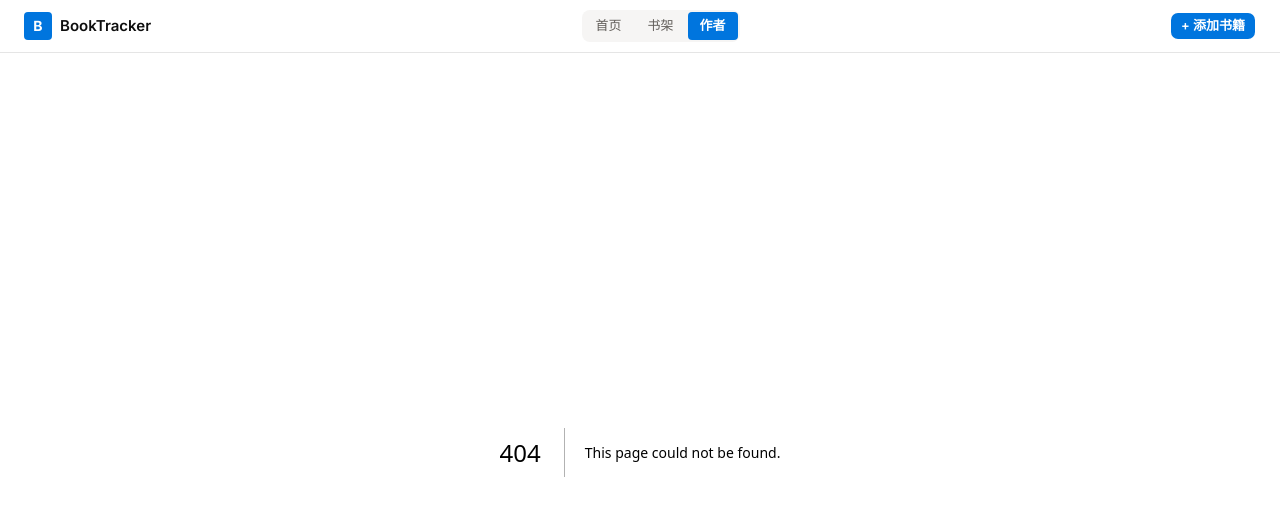
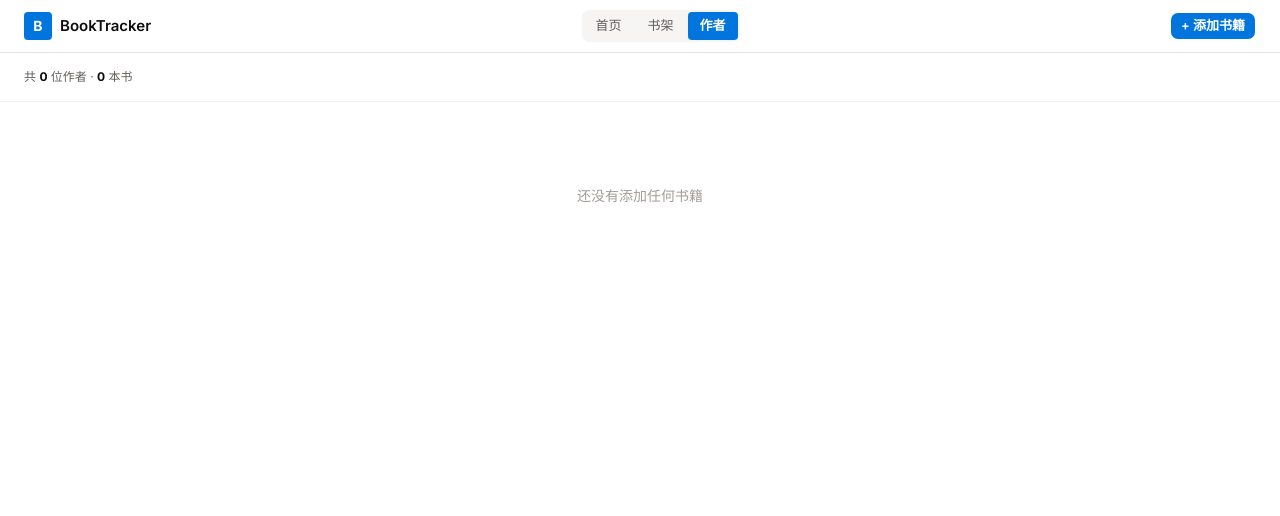
Before and after one commit to talentwill/BookTracker, a Next.js app: page /authors in a window 1280 px wide. Before the commit this address had no page. Shown: the top 516 px of the page. Built offline with nearby package versions, Linux system fonts and the light colour scheme.

Commit message:
feat: add author list and detail pages with editing

```diff
--- /dev/null
+++ b/src/app/authors/[id]/page.tsx
@@ -0,0 +1,96 @@
+"use client"
+
+import { use, useState } from "react"
+import Link from "next/link"
+import { useBookStore } from "@/lib/store"
+import { BookCard } from "@/components/book-card"
+import { Dialog, DialogContent, DialogHeader, DialogTitle } from "@/components/ui/dialog"
+import { Button } from "@/components/ui/button"
+import { Input } from "@/components/ui/input"
+
+export default function AuthorDetailPage({ params }: { params: Promise<{ id: string }> }) {
+  const { id } = use(params)
+  const store = useBookStore()
+  const author = store.authors.find(a => a.id === id)
+  const [editOpen, setEditOpen] = useState(false)
+  const [editName, setEditName] = useState("")
+
+  if (!author) {
+    return (
+      <div className="flex flex-col items-center justify-center gap-4 py-20">
+        <p className="text-[#615d59]">作者未找到</p>
+        <Link href="/authors" className="text-[#0075de] hover:underline">返回作者列表</Link>
+      </div>
+    )
+  }
+
+  const books = store.books.filter(b => b.authorId === id)
+  const totalChapters = books.reduce((sum, book) => {
+    const round = store.getActiveRound(book.id)
+    const statuses = store.chapterStatuses.filter(c => c.roundId === (round?.id ?? ""))
+    return sum + statuses.filter(s => s.checked).length
+  }, 0)
+
+  return (
+    <div>
+      <div className="border-b border-[rgba(0,0,0,0.1)] px-6 py-3">
+        <Link href="/authors" className="text-sm text-[#0075de] hover:underline">← 返回作者列表</Link>
+      </div>
+
+      <div className="flex items-center gap-4 border-b border-[rgba(0,0,0,0.1)] px-6 py-6">
+        <div className="flex h-16 w-16 items-center justify-center rounded-full border border-[rgba(0,0,0,0.1)] bg-[#f6f5f4] text-[28px]">
+          {author.name[0]}
+        </div>
+        <div>
+          <h1 className="text-[22px] font-bold text-[rgba(0,0,0,0.95)]">{author.name}</h1>
+          <p className="mt-0.5 text-[13px] text-[#615d59]">
+            共 {books.length} 本书 · {books.filter(b => {
+              const round = store.getActiveRound(b.id)
+              const items = store.tocItems.filter(t => t.bookId === b.id)
+              const statuses = store.chapterStatuses.filter(c => c.roundId === (round?.id ?? ""))
+              return items.length > 0 && statuses.filter(s => s.checked).length === items.length
+            }).length} 本已读完 · 总计阅读 {totalChapters} 个章节
+          </p>
+        </div>
+        <button
+          onClick={() => { setEditName(author.name); setEditOpen(true) }}
+          className="ml-auto rounded-md bg-[rgba(0,0,0,0.05)] px-3 py-1.5 text-xs font-medium text-[rgba(0,0,0,0.95)] hover:bg-[rgba(0,0,0,0.08)]"
+        >
+          编辑
+        </button>
+      </div>
+
+      <div className="grid gap-4 p-6" style={{ gridTemplateColumns: "repeat(auto-fill, minmax(210px, 1fr))" }}>
+        {books.map(book => {
+          const round = store.getActiveRound(book.id)
+          const items = store.tocItems.filter(t => t.bookId === book.id)
+          const statuses = store.chapterStatuses.filter(c => c.roundId === (round?.id ?? ""))
+          return (
+            <BookCard key={book.id} book={book} author={author} round={round} items={items} statuses={statuses} />
+          )
+        })}
+      </div>
+
+      <Dialog open={editOpen} onOpenChange={setEditOpen}>
+        <DialogContent className="sm:max-w-sm">
+          <DialogHeader>
+            <DialogTitle>编辑作者</DialogTitle>
+          </DialogHeader>
+          <div className="py-4">
+            <label className="mb-1.5 block text-[13px] font-semibold text-[rgba(0,0,0,0.95)]">作者名</label>
+            <Input value={editName} onChange={e => setEditName(e.target.value)} />
+          </div>
+          <div className="flex justify-end gap-2 border-t border-[rgba(0,0,0,0.1)] pt-4">
+            <Button variant="ghost" onClick={() => setEditOpen(false)}>取消</Button>
+            <Button
+              className="bg-[#0075de] hover:bg-[#005bab]"
+              onClick={() => { store.updateAuthor(id, { name: editName }); setEditOpen(false) }}
+            >
+              保存
+            </Button>
+          </div>
+        </DialogContent>
+      </Dialog>
+    </div>
+  )
+}
--- /dev/null
+++ b/src/app/authors/page.tsx
@@ -0,0 +1,38 @@
+"use client"
+
+import { useBookStore } from "@/lib/store"
+import { AuthorCard } from "@/components/author-card"
+
+export default function AuthorsPage() {
+  const store = useBookStore()
+
+  const authorData = store.authors.map(author => {
+    const books = store.books
+      .filter(b => b.authorId === author.id)
+      .map(book => {
+        const round = store.getActiveRound(book.id)
+        const items = store.tocItems.filter(t => t.bookId === book.id)
+        const statuses = store.chapterStatuses.filter(c => c.roundId === (round?.id ?? ""))
+        return { book, round, items, statuses }
+      })
+    return { author, books }
+  })
+
+  return (
+    <div>
+      <div className="border-b border-[rgba(0,0,0,0.05)] px-6 py-4">
+        <p className="text-xs text-[#615d59]">
+          共 <strong className="text-[rgba(0,0,0,0.95)]">{store.authors.length}</strong> 位作者 · <strong className="text-[rgba(0,0,0,0.95)]">{store.books.length}</strong> 本书
+        </p>
+      </div>
+      <div className="flex flex-col gap-3 p-5">
+        {authorData.map(ad => (
+          <AuthorCard key={ad.author.id} author={ad.author} books={ad.books} />
+        ))}
+        {authorData.length === 0 && (
+          <div className="py-16 text-center text-sm text-[#a39e98]">还没有添加任何书籍</div>
+        )}
+      </div>
+    </div>
+  )
+}
--- /dev/null
+++ b/src/components/author-card.tsx
@@ -0,0 +1,49 @@
+"use client"
+
+import Link from "next/link"
+import type { Author, Book, ReadingRound, ChapterStatus, TocItem } from "@/lib/types"
+
+interface AuthorCardProps {
+  author: Author
+  books: Array<{
+    book: Book
+    round: ReadingRound | undefined
+    items: TocItem[]
+    statuses: ChapterStatus[]
+  }>
+}
+
+export function AuthorCard({ author, books }: AuthorCardProps) {
+  const totalCount = books.length
+  const doneCount = books.filter(b => {
+    const checked = b.statuses.filter(s => s.checked).length
+    return b.items.length > 0 && checked === b.items.length
+  }).length
+  const readingCount = totalCount - doneCount
+
+  const statusLabel = doneCount > 0
+    ? { bg: "bg-[#e6f9ee]", text: "text-[#1aae39]", label: `${doneCount}本已读完` }
+    : { bg: "bg-[#f2f9ff]", text: "text-[#097fe8]", label: "在读" }
+
+  return (
+    <Link href={`/authors/${author.id}`}>
+      <div className="flex cursor-pointer items-center gap-4 rounded-xl border border-[rgba(0,0,0,0.1)] px-5 py-4 transition-shadow hover:shadow-[rgba(0,0,0,0.02)_0px_2px_7px]">
+        <div className="flex h-12 w-12 items-center justify-center rounded-full border border-[rgba(0,0,0,0.1)] bg-[#f6f5f4] text-xl">
+          {author.name[0]}
+        </div>
+        <div className="flex-1">
+          <div className="mb-1 flex items-center gap-2">
+            <span className="text-[15px] font-bold text-[rgba(0,0,0,0.95)]">{author.name}</span>
+            <span className={`rounded-full px-2 py-0.5 text-[11px] font-semibold ${statusLabel.bg} ${statusLabel.text}`}>
+              {statusLabel.label}
+            </span>
+          </div>
+          <p className="text-xs text-[#615d59]">
+            共 {totalCount} 本书 · {doneCount} 本完成 · {readingCount} 本在读
+          </p>
+        </div>
+        <span className="text-[#a39e98]">→</span>
+      </div>
+    </Link>
+  )
+}
```
